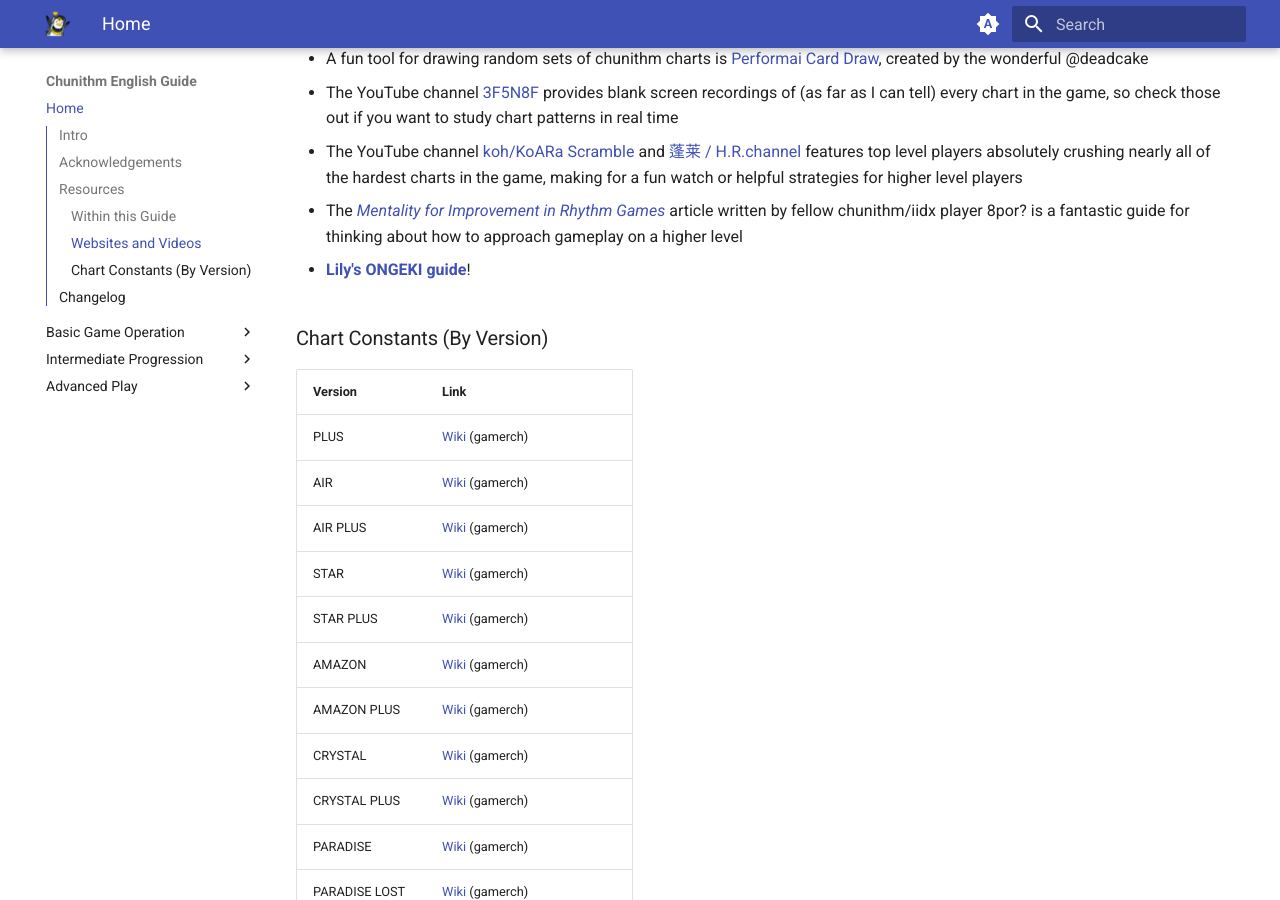
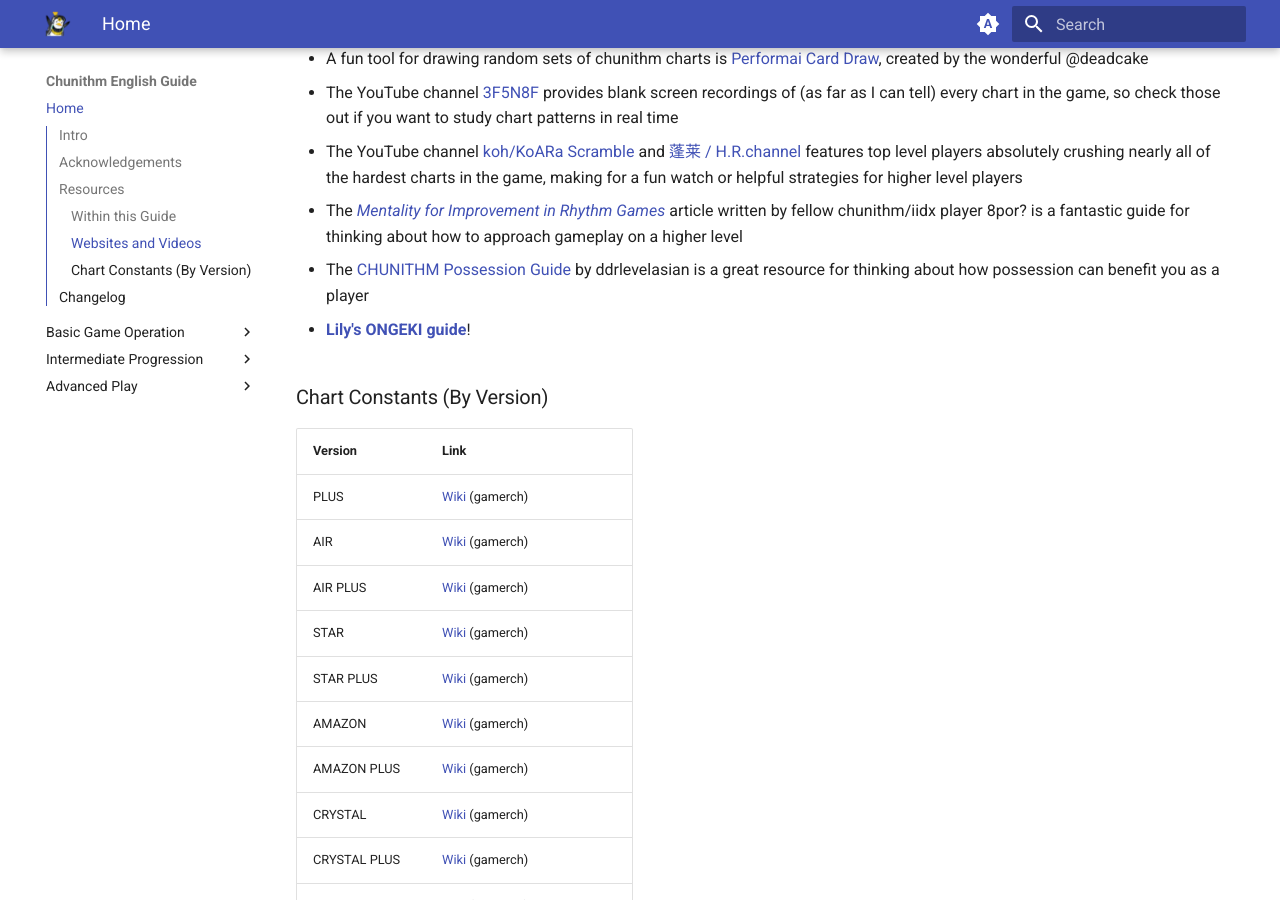
Before and after one commit to DarinMao/chunithm-org, an MkDocs documentation site: the page built from docs/index.md, in a window 1280 px wide and 900 px high, scrolled down 2380 px. Built offline with MkDocs 1.6.1 and Material for MkDocs 9.7.7, drawn with Linux system fonts in a browser that asks for light colours; emoji names are drawn with the system emoji font; some of the changed text lies outside the part shown.

Commit message:
Update index.md

```diff
--- a/docs/index.md
+++ b/docs/index.md
@@ -9,7 +9,7 @@
 - **[Kamaitachi Chunithm Questline v2.02](https://docs.google.com/spreadsheets/d/14BE1lDS04lZtms7PX53syK0rt6tVJ8-qdx6JDCtfxa4/edit?usp=sharing)**
 
 ## Intro
-Hi! I'm Codex, a Canadian :flag_ca: Chunithm player. I've been playing Chunithm actively since 2021 and wanted to share some of my knowledge and experience with the wider English-speaking rhythm game community. I have also participated and placed in the podium for the following North American Chunithm tournaments: [Boston INNOVATED \-\[i1\]-](https://www.youtube.com/watch?v=S-rF0fIZZDk), [CHQ Arcade Championship](https://www.youtube.com/watch?v=B9dRyY-lnZo), and [Zenith Arcade Championship](https://www.youtube.com/watch?v=33eT3CksmLc).
+Hi! I'm Codex, a Canadian :flag_ca: Chunithm player. I've been playing Chunithm actively since 2021 and wanted to share some of my knowledge and experience with the wider English-speaking rhythm game community. I have also participated and placed in the podium for the following North American Chunithm tournaments: [Boston INNOVATED \-\[i1\]-](https://www.youtube.com/watch?v=S-rF0fIZZDk), [CHQ Arcade Championship](https://www.youtube.com/watch?v=B9dRyY-lnZo), and [Zenith Arcade Championship](https://www.youtube.com/watch?v=33eT3CksmLc). I’ve also run a handful of tournaments, including the most recent [Codex Cup](https://www.youtube.com/watch?v=W6_UkkE9PFE).
 
 Chunithm is a rhythm-based arcade game that feels intuitive and easy to pick up, which is one of its biggest strengths as an arcade game. Some aspects of the game are not as easy to pick up on when starting, so I wanted to create a guide that will hopefully help new players get oriented and familiar players deepen their understanding of the game.
 
@@ -64,6 +64,7 @@ Special thanks to kyleforkbomb for hosting and helping port the English Chunithm
 - The YouTube channel [3F5N8F](https://www.youtube.com/@chunithm_humen/featured) provides blank screen recordings of (as far as I can tell) every chart in the game, so check those out if you want to study chart patterns in real time
 - The YouTube channel [koh/KoARa Scramble](https://www.youtube.com/@koh-ch1/featured) and [蓬莱 / H.R.channel](https://www.youtube.com/@REFJUB) features top level players absolutely crushing nearly all of the hardest charts in the game, making for a fun watch or helpful strategies for higher level players
 - The [_Mentality for Improvement in Rhythm Games_](https://docs.google.com/document/d/1gwuauPmfOTm99oOQlbZLBDRdIHUHi0Mnz3UW3hImmNc/edit) article written by fellow chunithm/iidx player 8por? is a fantastic guide for thinking about how to approach gameplay on a higher level
+- The [CHUNITHM Possession Guide](https://docs.google.com/document/d/1wCRvaoXezTfqFLwY9bssxgWifvOHXJC6jt_mi0QrutQ/edit?usp=sharing) by ddrlevelasian is a great resource for thinking about how possession can benefit you as a player
 
 - [**Lily's ONGEKI guide**](https://docs.google.com/document/d/1HKCW7DWjYRnVjCmPzrQwDKC0wKTi41X-Y-dP1-ygliU/edit#heading=h.wgso0cpkyrl)!
 
@@ -128,3 +129,4 @@ Special thanks to kyleforkbomb for hosting and helping port the English Chunithm
 - 2025-09-18: expanded Mitsuyoshi Tip 9
 - 2025-10-07: added ‘5k’ section to Advanced Patterns
 - 2025-10-08: corrected Possession values
+- 2025-10-26: added links to ddrlevelasian’s CHUNITHM Possession Guide
```
